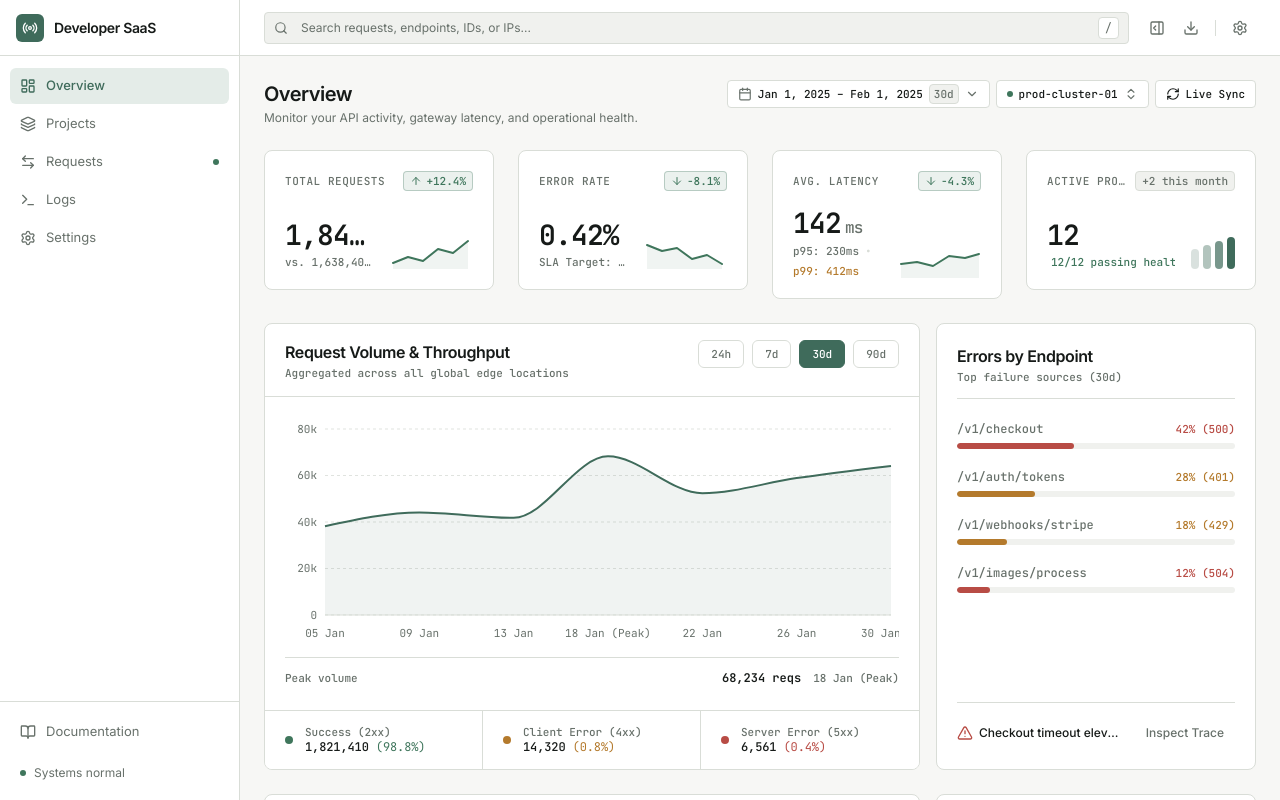
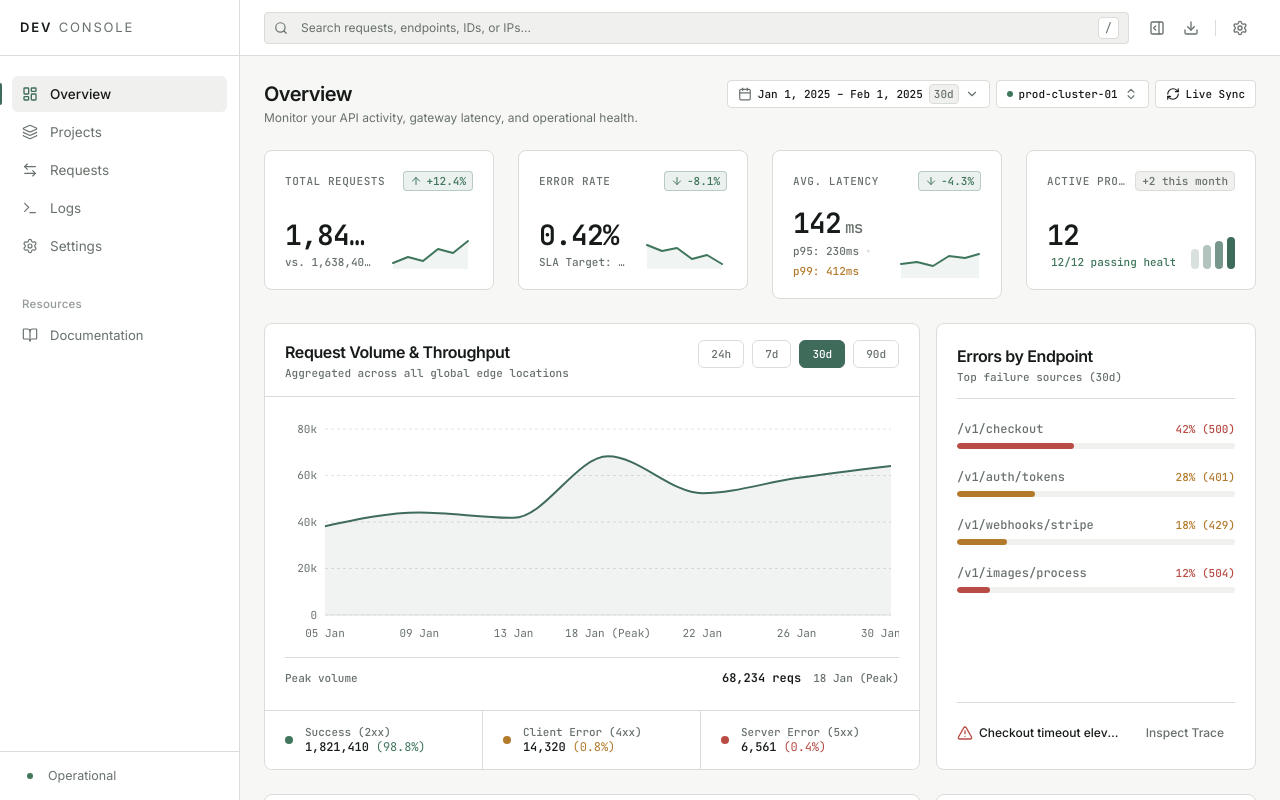
Before and after one commit to yafigian3-hue/developer-saas-dashboard, a React (Vite) app: page / in a window 1280 px wide. Shown: the top 800 px of the page. Built offline with nearby package versions, Linux system fonts and the light colour scheme.

Commit message:
refactor: redesign sidebar navigation

```diff
--- a/src/components/layout/Sidebar.tsx
+++ b/src/components/layout/Sidebar.tsx
@@ -1,4 +1,4 @@
-import type { FC } from "react";
+import { useEffect, type FC } from "react";
 import {
   LayoutDashboard,
   Layers,
@@ -7,7 +7,6 @@ import {
   Settings,
   BookOpen,
   X,
-  Radio,
   type LucideIcon,
 } from "lucide-react";
 import { cn } from "../../lib/utils";
@@ -23,7 +22,6 @@ interface SidebarNavItem {
   id: NavPage;
   label: string;
   icon: LucideIcon;
-  live?: boolean;
 }
 
 export interface SidebarProps {
@@ -32,83 +30,57 @@ export interface SidebarProps {
   isOpenMobile?: boolean;
   onCloseMobile?: () => void;
   onOpenDocs?: () => void;
+  /** Opsional. Contoh: "99.98%". Jika kosong, angka tidak ditampilkan. */
+  uptime?: string;
+  /** Opsional. Jika diisi, status menjadi tombol menuju halaman status. */
+  onOpenStatus?: () => void;
 }
 
 const navItems: SidebarNavItem[] = [
-  {
-    id: "overview",
-    label: "Overview",
-    icon: LayoutDashboard,
-  },
-  {
-    id: "projects",
-    label: "Projects",
-    icon: Layers,
-  },
-  {
-    id: "requests",
-    label: "Requests",
-    icon: ArrowLeftRight,
-    live: true,
-  },
-  {
-    id: "logs",
-    label: "Logs",
-    icon: Terminal,
-  },
-  {
-    id: "settings",
-    label: "Settings",
-    icon: Settings,
-  },
+  { id: "overview", label: "Overview", icon: LayoutDashboard },
+  { id: "projects", label: "Projects", icon: Layers },
+  { id: "requests", label: "Requests", icon: ArrowLeftRight },
+  { id: "logs", label: "Logs", icon: Terminal },
+  { id: "settings", label: "Settings", icon: Settings },
 ];
+
+/* Satu sumber untuk fokus & hover agar konsisten di semua item. */
+const focusRing =
+  "outline-none focus-visible:ring-2 focus-visible:ring-inset focus-visible:ring-accent";
 
 const SidebarNavButton: FC<{
   item: SidebarNavItem;
   isActive: boolean;
   onClick: () => void;
-  onCloseMobile?: () => void;
-}> = ({ item, isActive, onClick, onCloseMobile }) => {
+}> = ({ item, isActive, onClick }) => {
   const Icon = item.icon;
-
-  const handleClick = () => {
-    onClick();
-    onCloseMobile?.();
-  };
 
   return (
     <button
       type="button"
-      onClick={handleClick}
+      onClick={onClick}
       aria-current={isActive ? "page" : undefined}
       className={cn(
-        "flex h-9 w-full items-center justify-between rounded-md px-2.5 text-left text-[13px] outline-none transition-colors duration-150",
-        "focus-visible:ring-1 focus-visible:ring-accent focus-visible:ring-inset",
+        "relative flex h-11 w-full items-center gap-3 rounded-md px-3 text-left text-[14.5px] transition-colors duration-150",
+        "lg:h-9 lg:px-2.5 lg:text-[13.5px]",
+        focusRing,
         isActive
-          ? "bg-accent-soft font-medium text-accent"
+          ? "bg-surface-muted font-medium text-text-primary"
           : "text-text-secondary hover:bg-surface-muted hover:text-text-primary",
+        /* Indikator kiri: menempel ke tepi sidebar (nav memakai px-3). */
+        isActive &&
+          "before:absolute before:-left-3 before:inset-y-2.5 before:w-0.5 before:rounded-r-sm before:bg-accent before:content-[''] lg:before:inset-y-[7px]",
       )}
     >
-      <span className="flex min-w-0 items-center gap-2.5">
       <Icon
-          className="h-4 w-4 shrink-0"
+        className={cn(
+          "h-4 w-4 shrink-0",
+          isActive ? "text-accent" : "text-current",
+        )}
+        strokeWidth={isActive ? 2 : 1.75}
         aria-hidden="true"
       />
       <span className="truncate">{item.label}</span>
-      </span>
-
-      {item.live && (
-        <span
-          className="flex shrink-0 items-center gap-1.5 font-label-sm text-success"
-          title="Live"
-        >
-          <span
-            className="h-1.5 w-1.5 rounded-full bg-success"
-            aria-hidden="true"
-          />
-          <span className="sr-only">Live</span>
-        </span>
-      )}
     </button>
   );
 };
@@ -119,98 +91,150 @@ export const Sidebar: FC<SidebarProps> = ({
   isOpenMobile = false,
   onCloseMobile,
   onOpenDocs,
+  uptime,
+  onOpenStatus,
 }) => {
+  /* Tutup drawer dengan Escape. */
+  useEffect(() => {
+    if (!isOpenMobile) return;
+    const onKey = (e: KeyboardEvent) => {
+      if (e.key === "Escape") onCloseMobile?.();
+    };
+    document.addEventListener("keydown", onKey);
+    return () => document.removeEventListener("keydown", onKey);
+  }, [isOpenMobile, onCloseMobile]);
+
+  const handleNavigate = (page: NavPage) => {
+    onNavigate(page);
+    onCloseMobile?.();
+  };
+
   const handleOpenDocs = () => {
     onOpenDocs?.();
     onCloseMobile?.();
   };
+
+  const statusContent = (
+    <>
+      <span className="mx-[5px] h-1.5 w-1.5 shrink-0 rounded-full bg-success" aria-hidden="true" />
+      <span>Operational</span>
+      {uptime && (
+        <span className="ml-auto font-mono text-[11.5px] text-text-secondary/70">
+          {uptime}
+        </span>
+      )}
+    </>
+  );
+
+  const statusClass =
+    "flex h-11 w-full items-center gap-2.5 rounded-md px-3 text-[12.5px] text-text-secondary lg:h-9 lg:px-2.5";
 
   return (
     <>
       {isOpenMobile && (
         <button
           type="button"
-          aria-label="Close navigation menu"
+          aria-label="Tutup menu navigasi"
           onClick={onCloseMobile}
-          className="fixed inset-0 z-30 cursor-default bg-text-primary/30 lg:hidden"
+          className="fixed inset-0 z-30 cursor-default bg-text-primary/40 lg:hidden"
         />
       )}
 
       <aside
         aria-label="Application navigation"
         className={cn(
-          "fixed inset-y-0 left-0 z-40 flex w-[min(15rem,calc(100vw-1rem))] flex-col border-r border-border-default bg-surface transition-transform duration-200 ease-out lg:w-60",
-          isOpenMobile
-            ? "translate-x-0"
-            : "-translate-x-full lg:translate-x-0",
+          "fixed inset-y-0 left-0 z-40 flex w-[min(17.5rem,84vw)] flex-col border-r border-border-default bg-surface",
+          "pt-[env(safe-area-inset-top)] pb-[env(safe-area-inset-bottom)]",
+          "transition-transform duration-200 ease-out motion-reduce:transition-none",
+          "lg:w-60 lg:pt-0 lg:pb-0",
+          isOpenMobile ? "translate-x-0" : "-translate-x-full lg:translate-x-0",
         )}
       >
-        <div className="flex h-14 shrink-0 items-center justify-between border-b border-border-default px-4">
-          <div className="flex min-w-0 items-center gap-2.5">
-            <div className="flex h-7 w-7 shrink-0 items-center justify-center rounded-md bg-accent text-white">
-              <Radio
-                className="h-4 w-4"
-                aria-hidden="true"
-              />
-            </div>
-
-            <span className="truncate text-[14px] font-semibold tracking-tight text-text-primary">
-              Developer SaaS
+        {/* Brand */}
+        <div className="flex h-14 shrink-0 items-center justify-between border-b border-border-default pl-5 pr-3">
+          <div
+            className="flex min-w-0 items-baseline text-[13px] leading-none tracking-[0.14em]"
+            aria-label="Dev Console"
+          >
+            <span className="font-bold text-text-primary">DEV</span>
+            <span className="ml-[0.5em] font-normal text-text-secondary">
+              CONSOLE
             </span>
           </div>
 
           <button
             type="button"
             onClick={onCloseMobile}
-            className="flex h-8 w-8 shrink-0 items-center justify-center rounded-md text-text-secondary outline-none transition-colors duration-150 hover:bg-surface-muted hover:text-text-primary focus-visible:ring-1 focus-visible:ring-accent lg:hidden"
-            aria-label="Close navigation menu"
+            aria-label="Tutup menu navigasi"
+            className={cn(
+              "-mr-1.5 flex h-11 w-11 shrink-0 items-center justify-center rounded-md text-text-secondary transition-colors duration-150 hover:bg-surface-muted hover:text-text-primary lg:hidden",
+              focusRing,
+            )}
           >
-            <X
-              className="h-4 w-4"
-              aria-hidden="true"
-            />
+            <X className="h-4 w-4" aria-hidden="true" />
           </button>
         </div>
 
-        <div className="min-h-0 flex-1 overflow-y-auto overscroll-contain px-2.5 py-3">
+        {/* Navigasi */}
+        <div className="min-h-0 flex-1 overflow-y-auto overscroll-contain px-3 pb-4 pt-4 lg:pt-5">
           <nav
             aria-label="Primary navigation"
-            className="space-y-0.5"
+            className="flex flex-col gap-0.5"
           >
             {navItems.map((item) => (
               <SidebarNavButton
                 key={item.id}
                 item={item}
                 isActive={currentPage === item.id}
-                onClick={() => onNavigate(item.id)}
-                onCloseMobile={onCloseMobile}
+                onClick={() => handleNavigate(item.id)}
               />
             ))}
           </nav>
-        </div>
 
-        <div className="shrink-0 border-t border-border-default px-2.5 py-3">
           {onOpenDocs && (
+            <div className="mt-6 lg:mt-8">
+              <p
+                id="sidebar-resources-label"
+                className="mb-1.5 px-3 text-[11.5px] font-medium tracking-[0.02em] text-text-secondary/70 lg:px-2.5"
+              >
+                Resources
+              </p>
               <button
                 type="button"
                 onClick={handleOpenDocs}
-              className="flex h-9 w-full items-center gap-2.5 rounded-md px-2.5 text-left text-[13px] text-text-secondary outline-none transition-colors duration-150 hover:bg-surface-muted hover:text-text-primary focus-visible:ring-1 focus-visible:ring-accent"
+                className={cn(
+                  "flex h-11 w-full items-center gap-3 rounded-md px-3 text-left text-[14px] text-text-secondary transition-colors duration-150 hover:bg-surface-muted hover:text-text-primary",
+                  "lg:h-8 lg:px-2.5 lg:text-[13px]",
+                  focusRing,
+                )}
               >
-              <BookOpen
-                className="h-4 w-4 shrink-0"
-                aria-hidden="true"
-              />
-              <span>Documentation</span>
+                <BookOpen className="h-4 w-4 shrink-0" strokeWidth={1.75} aria-hidden="true" />
+                <span className="truncate">Documentation</span>
               </button>
+            </div>
           )}
+        </div>
 
-          <div className="mt-2 flex items-center gap-2 px-2.5 py-1.5 text-[12px] text-text-secondary">
-            <span
-              className="h-1.5 w-1.5 shrink-0 rounded-full bg-success"
-              aria-hidden="true"
-            />
-            <span>Systems normal</span>
+        {/* Status sistem */}
+        <div className="shrink-0 border-t border-border-default px-3 py-1.5">
+          {onOpenStatus ? (
+            <button
+              type="button"
+              onClick={onOpenStatus}
+              aria-label={`Status sistem: operasional${uptime ? `, uptime ${uptime}` : ""}`}
+              className={cn(
+                statusClass,
+                "transition-colors duration-150 hover:bg-surface-muted hover:text-text-primary",
+                focusRing,
+              )}
+            >
+              {statusContent}
+            </button>
+          ) : (
+            <div className={statusClass} role="status">
+              {statusContent}
             </div>
+          )}
         </div>
       </aside>
     </>
```
Also changed, not shown: src/components/dashboard/NewProjectModal.tsx (+27 -14 lines). Lines whose indentation alone changed are shown as unchanged.
